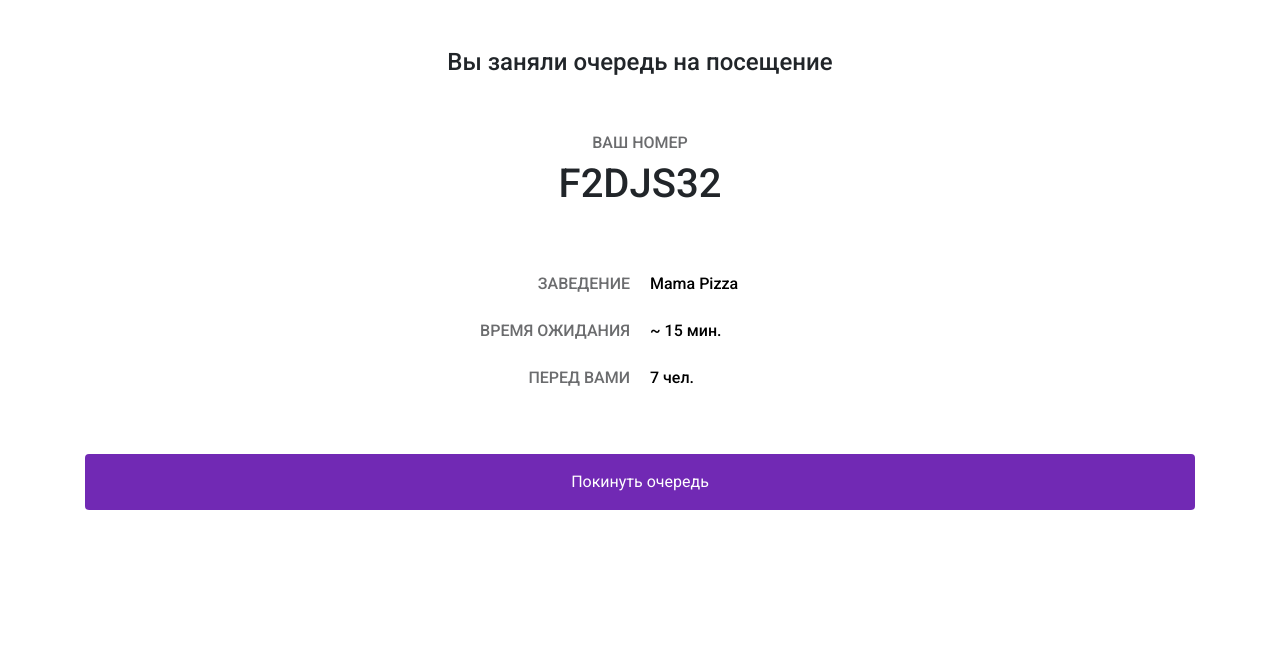
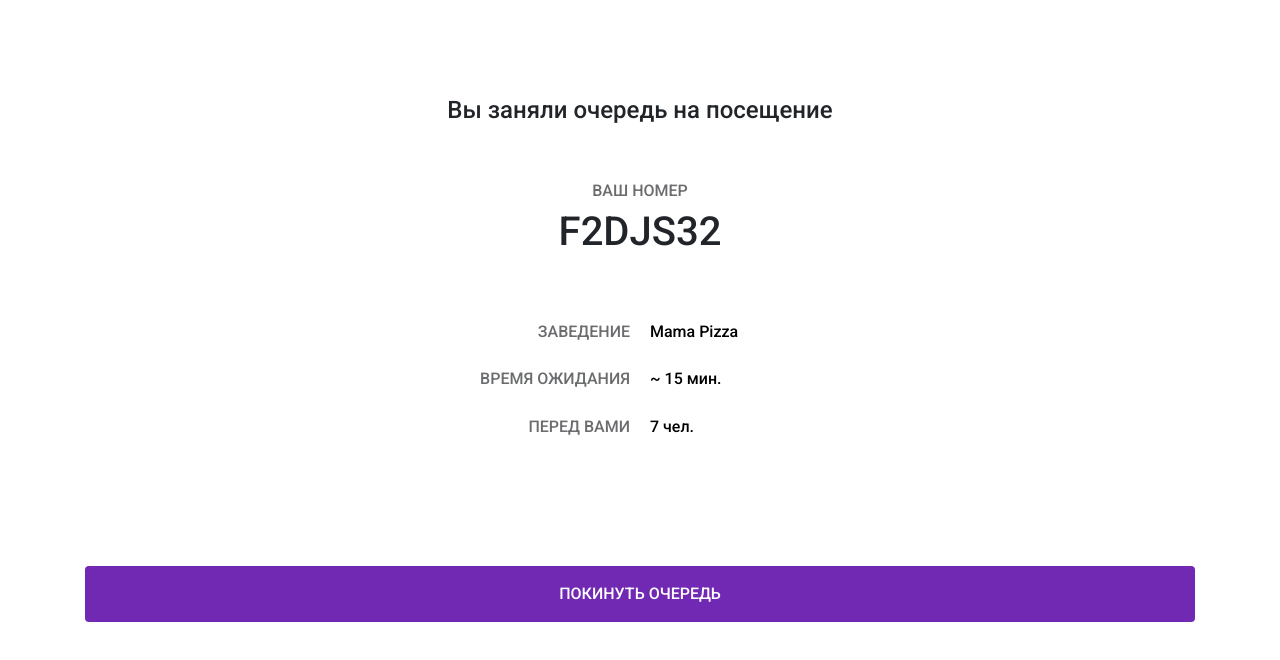
Before and after one commit to pushkov-fedor/amc-frontend, a React (Create React App) app: page /queue-info in a window 1280 px wide. Shown: the top 660 px of the page. Built offline with nearby package versions, Linux system fonts and the light colour scheme.

Commit message:
pin buttons to bottom

```diff
--- a/src/App.jsx
+++ b/src/App.jsx
@@ -1,11 +1,6 @@
 import React from "react";
 import QueueForm from "./components/QueueForm";
-import {
-  BrowserRouter as Router,
-  Switch,
-  Route,
-  Link
-} from "react-router-dom";
+import { BrowserRouter as Router, Switch, Route } from "react-router-dom";
 import QueueInfo from "./components/QueueInfo";
 
 function App() {
--- a/src/components/QueueForm.jsx
+++ b/src/components/QueueForm.jsx
@@ -1,5 +1,5 @@
 import React, { useState } from "react";
-import "./style.css";
+import "./queue-form.css";
 import { useHistory } from "react-router";
 
 export default function QueueForm() {
@@ -12,9 +12,9 @@ export default function QueueForm() {
   const history = useHistory();
 
   return (
-    <div className="queueForm">
-      <form className="queueForm__form d-flex flex-column pt-5">
-        <h1 className="text-center big-header bold pt-5 mb-4">
+    <div className="queueForm d-flex flex-column">
+      <form className="queueForm__form d-flex flex-column justify-content-center">
+        <h1 className="text-center big-header bold pb-3">
           Хочу посетить заведение
         </h1>
         <label htmlFor="name">ИМЯ</label>
@@ -28,7 +28,7 @@ export default function QueueForm() {
         />
         <label htmlFor="phone">ТЕЛЕФОН</label>
         <input
-          className="mb-4"
+          className="mb-3"
           type="tel"
           id="phone"
           placeholder="89139036130"
@@ -36,7 +36,7 @@ export default function QueueForm() {
           onChange={(e) => setPhone(e.target.value)}
         />
         <label htmlFor="people-counter">СКОЛЬКО ВАС БУДЕТ?</label>
-        <div id="people-counter" className="d-flex align-items-center mb-4">
+        <div id="people-counter" className="d-flex align-items-center mb-3">
           <button
             className="mr-3 border-purple text-purple bg-white d-flex align-items-center justify-content-center"
             onClick={(e) => {
@@ -65,7 +65,7 @@ export default function QueueForm() {
           </button>
         </div>
         <label htmlFor="people-counter">ВРЕМЯ ПОСЕЩЕНИЯ</label>
-        <div id="visit-time" className="mb-5">
+        <div id="visit-time">
           <input
             className="text-center mr-2"
             type="number"
@@ -102,9 +102,7 @@ export default function QueueForm() {
       <div className="queueForm__controls d-flex flex-column">
         <button
           className="mt-3 btn bg-purple text-white medium"
-          onClick={() =>
-            history.push("/queue-info")
-          }
+          onClick={() => history.push("/queue-info")}
         >
           ВСТАТЬ В ОЧЕРЕДИ
         </button>
--- a/src/components/QueueInfo.jsx
+++ b/src/components/QueueInfo.jsx
@@ -6,20 +6,24 @@ import { useHistory } from "react-router";
 const QueueInfo = () => {
   const history = useHistory();
   return (
-    <div className="queueInfoContainer d-flex flex-column justify-content-center align-items-center position-relative">
-      <h1 className="text-center big-header mt-5">
+    <div className="queueInfoContainer d-flex flex-column">
+      <div className="queueInfoContainer__container d-flex flex-column justify-content-center align-itesms-center">
+        <h1 className="text-center big-header">
           Вы заняли очередь на посещение
         </h1>
         <QueueNumber number={"F2DJS32"} />
         <QueueLineInfo label="Заведение" value="Mama Pizza" />
         <QueueLineInfo label="Время ожидания" value="~ 15 мин." />
         <QueueLineInfo label="Перед вами" value="7 чел." />
+      </div>
+      <div className="queueInfoContainer__controls">
         <button
-        className="btn bg-purple mt-5 text-white w-100"
+          className="btn bg-purple text-white w-100 mt-3 medium"
           onClick={() => history.push("/queue-form")}
         >
-        Покинуть очередь
+          ПОКИНУТЬ ОЧЕРЕДЬ
         </button>
+      </div>
     </div>
   );
 };
--- a/src/components/QueueNumber.jsx
+++ b/src/components/QueueNumber.jsx
@@ -2,7 +2,7 @@ import React from "react";
 
 const QueueNumber = ({ number }) => {
   return (
-    <div className="queueNumberContainer my-5">
+    <div className="queueNumberContainer text-center my-5">
       <h3>Ваш номер</h3>
       <h1>{number}</h1>
     </div>
--- a/src/components/style.css
+++ b/src/components/queue-form.css
@@ -1,5 +1,14 @@
 .queueForm {
   height: 100vh;
+}
+
+.queueForm__form {
+  flex: 1 0 auto;
+}
+
+.queueForm__controls {
+  flex-shrink: 0;
+  height: 250px;
 }
 
 #people-counter button {
--- /dev/null
+++ b/src/components/queue-info.css
@@ -0,0 +1,7 @@
+.queueInfoContainer__container {
+  flex: 1 0 auto;
+}
+
+.queueInfoContainer__controls {
+  flex-shrink: 0;
+}
--- a/src/index.css
+++ b/src/index.css
@@ -4,6 +4,11 @@
   margin: 0;
   padding: 0;
   box-sizing: inherit;
+}
+
+html,
+body {
+  height: 100%;
 }
 
 body {
@@ -65,7 +70,16 @@ input {
 /* --------------------------- Queue info  -----------------------------*/
 
 .queueInfoContainer {
+  height: 100vh;
+}
 
+.queueInfoContainer__container {
+  flex: 1 0 auto;
+}
+
+.queueInfoContainer__controls {
+  flex-shrink: 0;
+  height: 250px;
 }
 
 .queueInfoContainer h3 {
```
Lines whose indentation alone changed are shown as unchanged.
